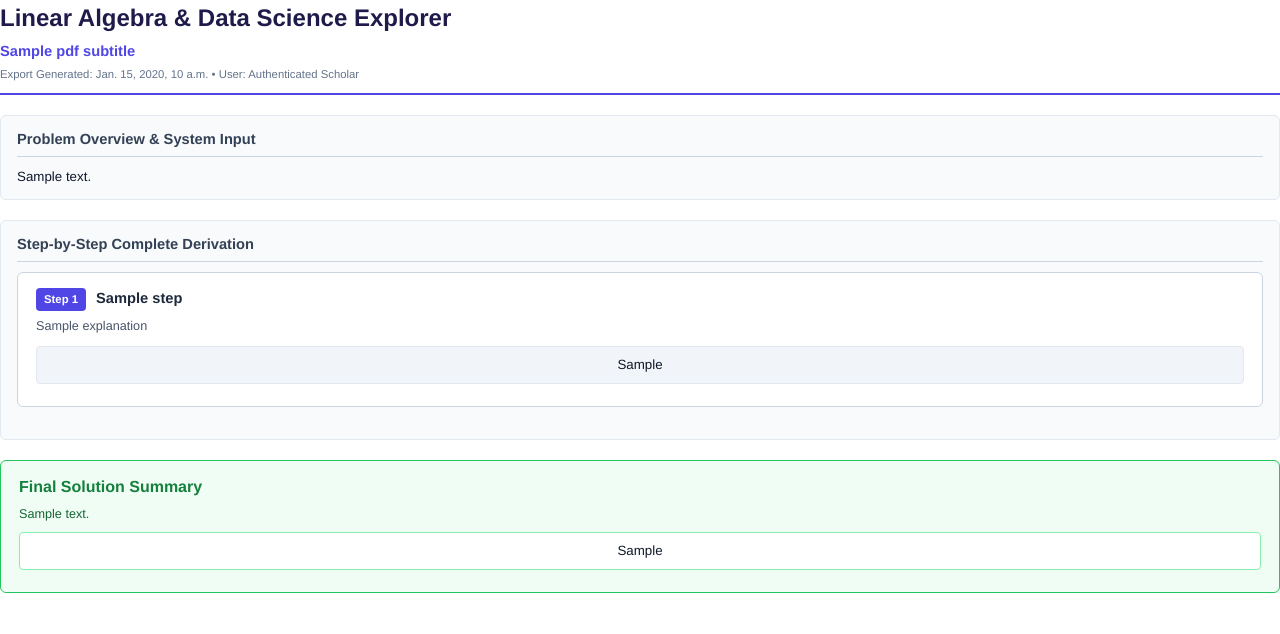
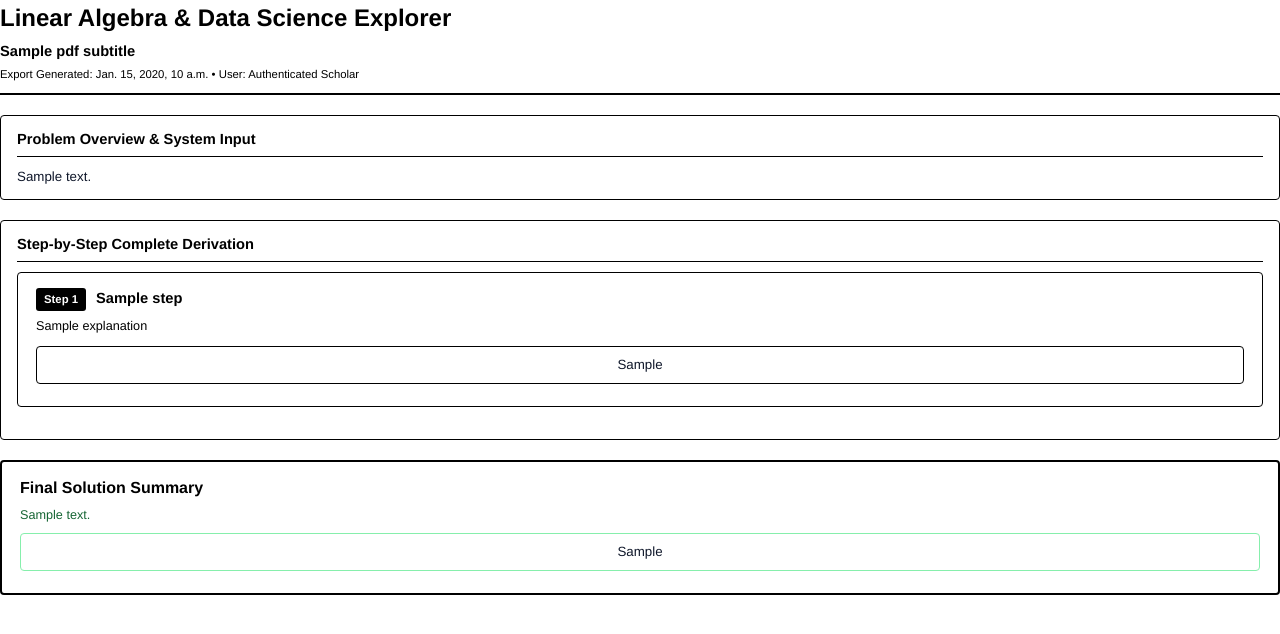
Before and after one commit to parthsalunke2306-dev/linear-algebra-website, a Django app: template linear_algebra/templates/linear_algebra/pdf_export.html in a window 1280 px wide. Shown: the top 634 px of the page. Run offline with Django 5.2, Linux system fonts and the light colour scheme; the template is opened without the code that fills it: most values are stand-ins (such as "Sample title", 1, 10 or a date in 2020).

Commit message:
Update PDF export styling with solid black grid lines, table cell borders, and section dividers

```diff
--- a/linear_algebra/templates/linear_algebra/pdf_export.html
+++ b/linear_algebra/templates/linear_algebra/pdf_export.html
@@ -22,7 +22,7 @@
 
         /* Header Header Section */
         .header-bar {
-            border-bottom: 2.5px solid #4f46e5;
+            border-bottom: 2.5px solid #000000;
             padding-bottom: 10px;
             margin-bottom: 20px;
         }
@@ -30,28 +30,28 @@
         .header-title {
             font-size: 18pt;
             font-weight: bold;
-            color: #1e1b4b;
+            color: #000000;
             margin: 0 0 4px 0;
         }
 
         .header-subtitle {
             font-size: 11pt;
-            color: #4f46e5;
+            color: #000000;
             font-weight: 600;
             margin: 0;
         }
 
         .meta-info {
             font-size: 8.5pt;
-            color: #64748b;
+            color: #000000;
             margin-top: 4px;
         }
 
         /* Problem Inputs Section */
         .section-box {
-            background-color: #f8fafc;
-            border: 1px solid #e2e8f0;
-            border-radius: 6px;
+            background-color: #ffffff;
+            border: 1.5px solid #000000;
+            border-radius: 4px;
             padding: 12px 16px;
             margin-bottom: 20px;
         }
@@ -59,16 +59,16 @@
         .section-header {
             font-size: 11pt;
             font-weight: bold;
-            color: #334155;
-            border-bottom: 1px solid #cbd5e1;
+            color: #000000;
+            border-bottom: 1.5px solid #000000;
             padding-bottom: 6px;
             margin-bottom: 10px;
         }
 
         /* Steps Block */
         .steps-container {
-            border: 1px solid #cbd5e1;
-            border-radius: 6px;
+            border: 1.5px solid #000000;
+            border-radius: 4px;
             background-color: #ffffff;
             padding: 14px 18px;
             margin-bottom: 20px;
@@ -77,7 +77,7 @@
         .step-item {
             padding-bottom: 14px;
             margin-bottom: 14px;
-            border-bottom: 1px solid #e2e8f0;
+            border-bottom: 1.5px solid #000000;
         }
 
         .step-item:last-child {
@@ -87,12 +87,12 @@
         }
 
         .step-badge {
-            background-color: #4f46e5;
+            background-color: #000000;
             color: #ffffff;
             font-weight: bold;
             font-size: 8.5pt;
             padding: 3px 8px;
-            border-radius: 4px;
+            border-radius: 3px;
             display: inline-block;
             margin-right: 6px;
         }
@@ -100,13 +100,13 @@
         .step-title {
             font-size: 11pt;
             font-weight: bold;
-            color: #1e293b;
+            color: #000000;
             margin: 0 0 6px 0;
         }
 
         .step-explanation {
             font-size: 9.5pt;
-            color: #475569;
+            color: #000000;
             margin: 0 0 10px 0;
         }
 
@@ -114,16 +114,16 @@
             text-align: center;
             margin: 8px 0;
             padding: 8px;
-            background-color: #f1f5f9;
+            background-color: #ffffff;
             border-radius: 4px;
-            border: 1px solid #e2e8f0;
+            border: 1.5px solid #000000;
         }
 
         /* Solution Summary Box */
         .solution-box {
-            background-color: #f0fdf4;
-            border: 1.5px solid #22c55e;
-            border-radius: 6px;
+            background-color: #ffffff;
+            border: 2px solid #000000;
+            border-radius: 4px;
             padding: 14px 18px;
             margin-top: 20px;
         }
@@ -131,12 +131,12 @@
         .solution-title {
             font-size: 12pt;
             font-weight: bold;
-            color: #15803d;
+            color: #000000;
             margin: 0 0 6px 0;
         }
 
         .badge-verified {
-            background-color: #16a34a;
+            background-color: #000000;
             color: #ffffff;
             font-size: 8pt;
             font-weight: bold;
@@ -148,20 +148,24 @@
         table.matrix-table {
             display: inline-table;
             vertical-align: middle;
-            border-left: 2.5px solid #0f172a;
-            border-right: 2.5px solid #0f172a;
+            border-left: 3px solid #000000;
+            border-right: 3px solid #000000;
+            border-top: 1px solid #000000;
+            border-bottom: 1px solid #000000;
             border-collapse: collapse;
             margin: 4px auto;
             background-color: #ffffff;
         }
         table.matrix-table td {
-            padding: 4px 10px;
+            padding: 5px 12px;
             text-align: center;
             font-family: monospace;
             font-size: 10pt;
             font-weight: bold;
-            color: #0f172a;
+            color: #000000;
+            border: 1px solid #000000;
         }
+
     </style>
 </head>
 <body>
```
Also changed, not shown: linear_algebra/pdf_utils.py (+6 -5 lines).
